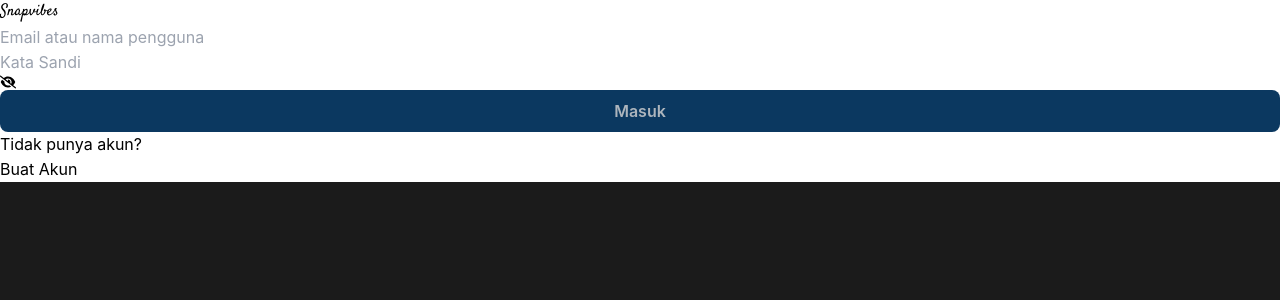
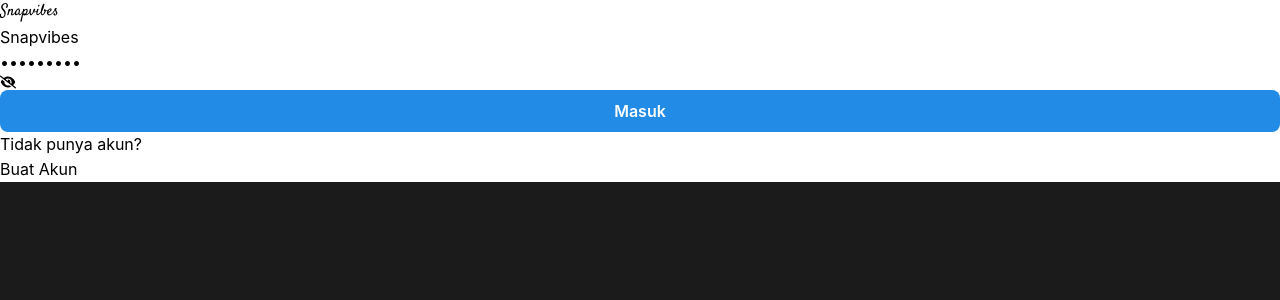
Before and after one commit to Sastrapradana06/Clone-Instagram, a React (Vite) app: page / in a window 1280 px wide. Shown: the top 300 px of the page. Built offline with nearby package versions, Linux system fonts and the light colour scheme.

Commit message:
Update App.jsx
edit values form login

```diff
--- a/src/App.jsx
+++ b/src/App.jsx
@@ -16,8 +16,8 @@
 export default function App() {
 
   const [values, handleInputChange, resetForm] = useForm({
-    nama_pengguna: '',
-    password: '',
+    nama_pengguna: 'Snapvibes',
+    password: 'snapvibes',
   });
   const [typePassword, togglePasswordVisibility] = useTogglePassword();
   const [status, title, handleNotif] = useNotification()
```
